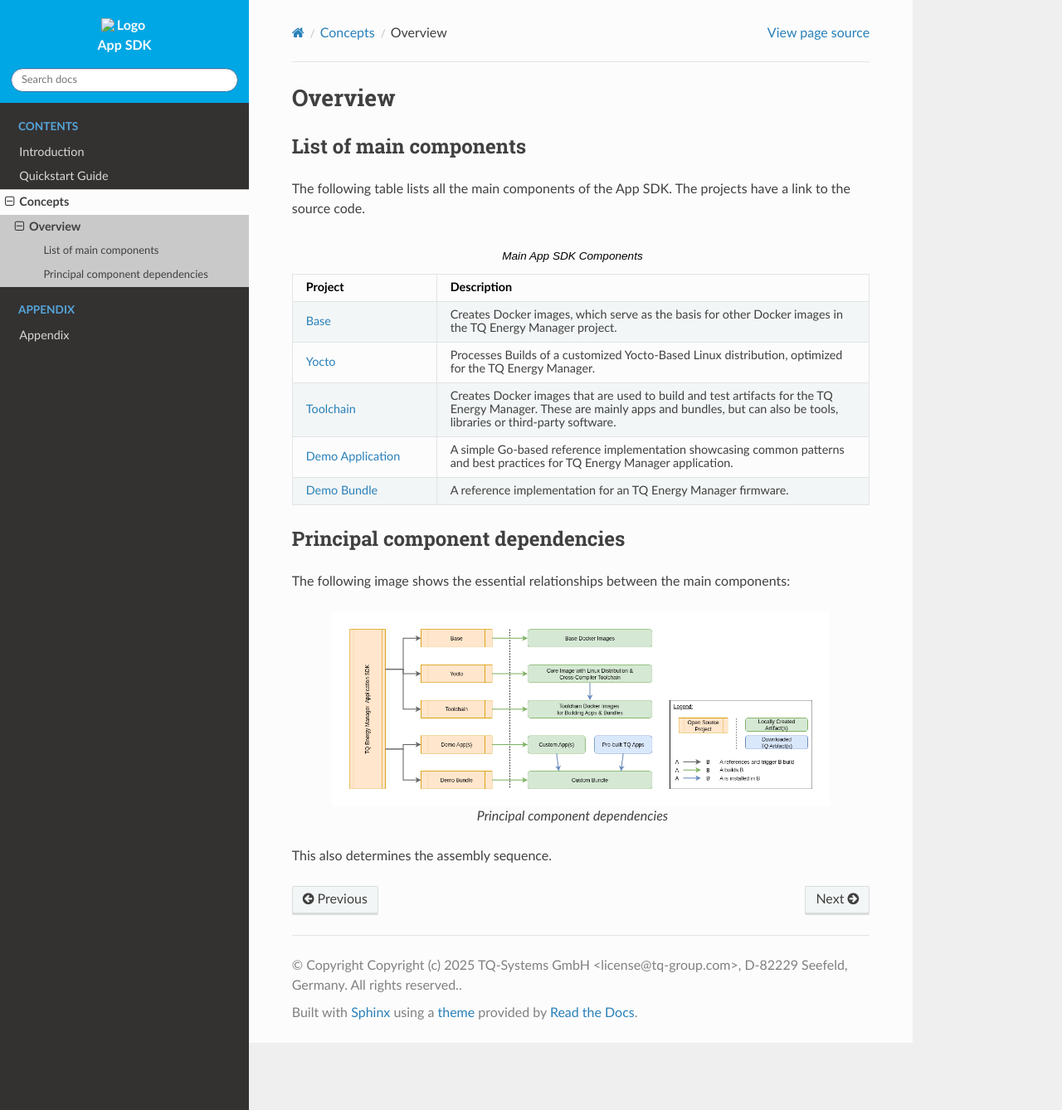
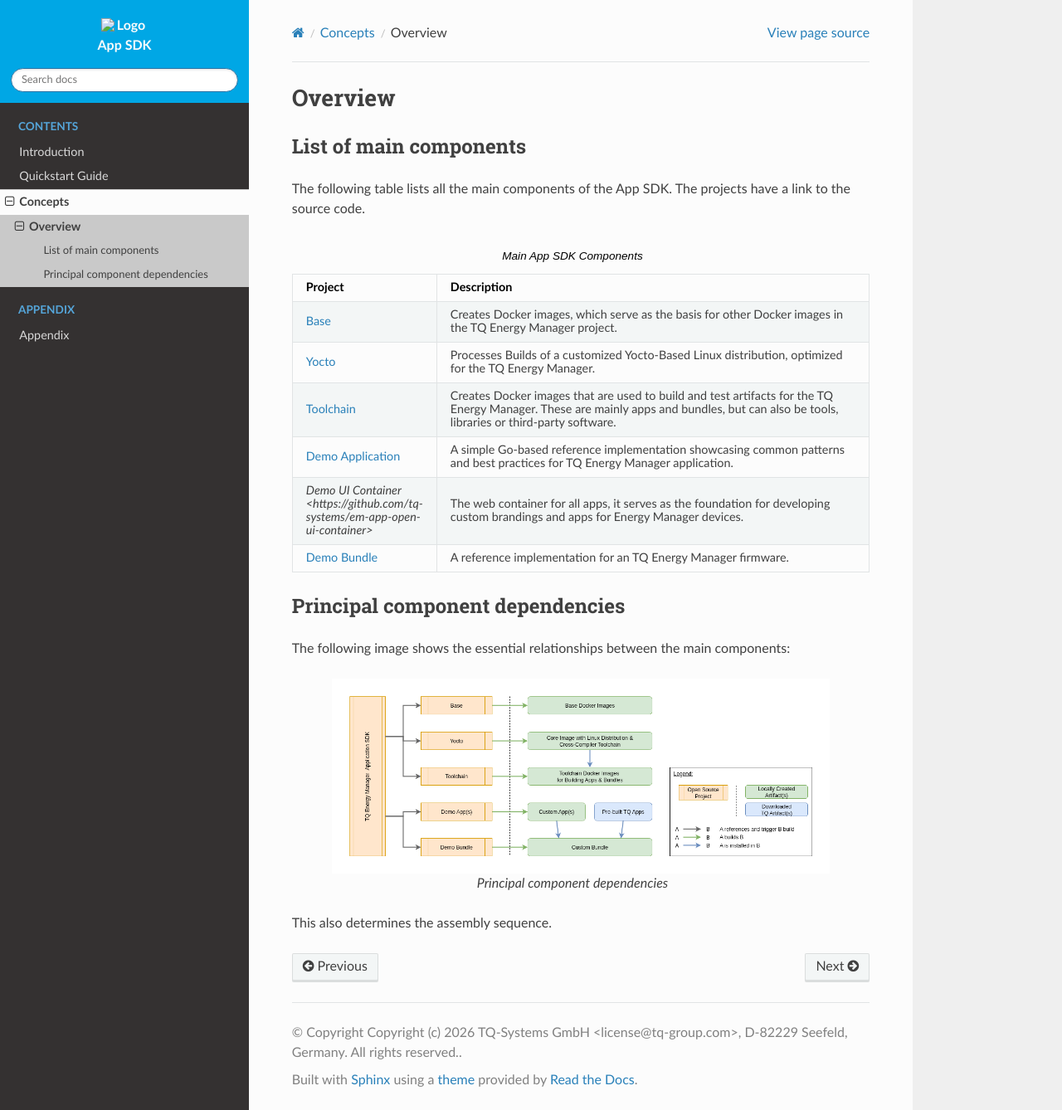
Before and after one commit to tq-systems/em-build-app-sdk, a Sphinx documentation site: the page built from docs/contents/concepts/overview.rst, in a window 1280 px wide and 1338 px high. Shown: the whole window at 83% size. Built offline with Sphinx 7.4.7 and the Read the Docs theme 3.1.0, drawn with Linux system fonts in a browser that asks for light colours.

Commit message:
docs: update docs
Signed-off-by: Michael Krummsdorf <michael.krummsdorf@tq-group.com>

```diff
--- a/docs/conf.py
+++ b/docs/conf.py
@@ -14,15 +14,15 @@ import string
 
 author = 'TQ-Systems'
 
-copyright = '''Copyright (c) 2025 TQ-Systems GmbH <license@tq-group.com>, D-82229 Seefeld, Germany.
+copyright = '''Copyright (c) 2026 TQ-Systems GmbH <license@tq-group.com>, D-82229 Seefeld, Germany.
 All rights reserved.'''
 
-version = release = 'v0.1.1'
+version = release = 'v0.2.0'
 
 documenttype = 'Quickstart Document'
-createddate = '21.11.2025'
+createddate = '28.05.2026'
 createdby = 'Krutz, Christoph'
-checkeddate = "21.11.2025"
+checkeddate = "28.05.2026"
 checkedby = "Krummsdorf, Michael"
 project = 'App SDK'
 customer = 'TQ-Systems GmbH'
--- a/docs/contents/concepts/overview.rst
+++ b/docs/contents/concepts/overview.rst
@@ -25,6 +25,9 @@ The projects have a link to the source code.
    * - `Demo Application <https://github.com/tq-systems/em-app-go-demo>`_
      - A simple Go-based reference implementation showcasing common patterns and best practices
        for TQ Energy Manager application.
+   * - `Demo UI Container <https://github.com/tq-systems/em-app-open-ui-container>`
+     - The web container for all apps, it serves as the foundation for developing
+       custom brandings and apps for Energy Manager devices.
    * - `Demo Bundle <https://github.com/tq-systems/em-bundle-demo>`_
      - A reference implementation for an TQ Energy Manager firmware.
 
--- a/docs/contents/introduction.rst
+++ b/docs/contents/introduction.rst
@@ -17,6 +17,7 @@ It provides a set of features:
 * **Yocto Integration**: Built on Yocto Project for creating a customized Linux distribution
 * **Cross-Platform Development**: Support for ARM64 (aarch64) target platforms
 * **Demo Application**: Ready-to-use example application
+* **Demo UI Container**: Web container for all apps, includes a branded design
 * **Demo Bundle**: Ready-to-use example firmware
 
 You only need one project to start development:
```
Also changed, not shown: 1 other file.
